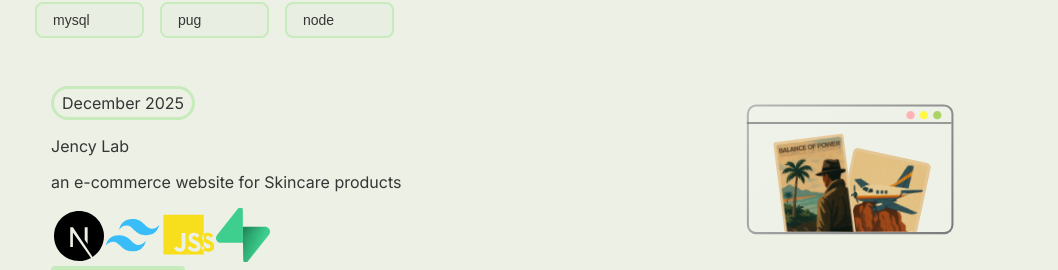
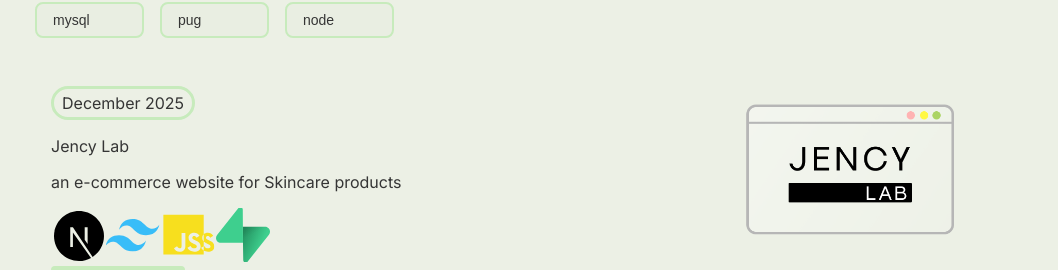
Before and after one commit to wanchanlin/CodePortfolio-Next, a Next.js app: page / in a window 1280 px wide. Shown: the part 532-802 px from the top of the page, without its empty margins (113-1171 px from the left). Built offline with nearby package versions, Linux system fonts and the light colour scheme.

Commit message:
new photos

```diff
--- a/src/app/page.tsx
+++ b/src/app/page.tsx
@@ -14,7 +14,7 @@ const projects = [
     title: "Jency Lab",
     description: "an e-commerce website for Skincare products",
     technologies: ["Nextjs", "Tailwind", "Js", "Supabase"],
-    imageSrc: "/images/pob.svg",
+    imageSrc: "/images/jency.png",
     link: "/projects/jencyLab",
     date: "December 2025",
   },
--- a/src/app/projects/[slug]/page.tsx
+++ b/src/app/projects/[slug]/page.tsx
@@ -34,7 +34,7 @@ const projects: Record<string, Project> = {
     title: "Jency Lab",
     description: "An e-commerce website for Skincare products.",
     technologies: ["Nextjs", "Tailwind", "Js", "Supabase"],
-    images: ["/images/pob.svg"],
+    images: ["/images/jency.png"],
     features: [
       "User-friendly interface for browsing and purchasing skincare products",
       "Secure payment gateway integration",
```
Also changed, not shown: public/images/jency.png (added).
